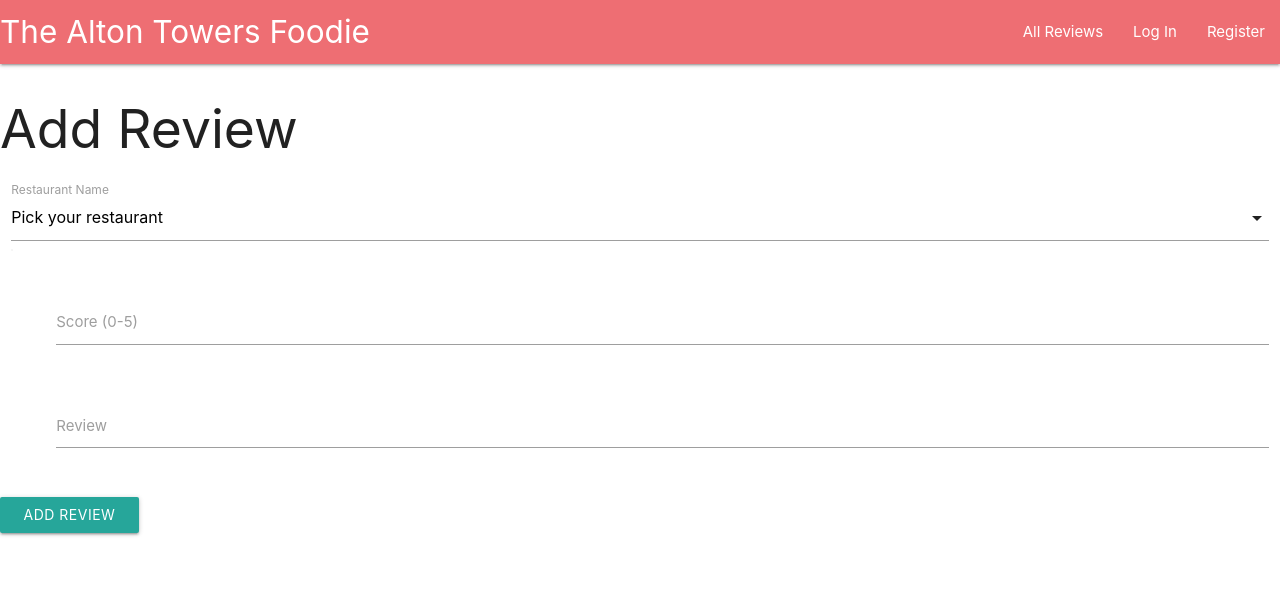
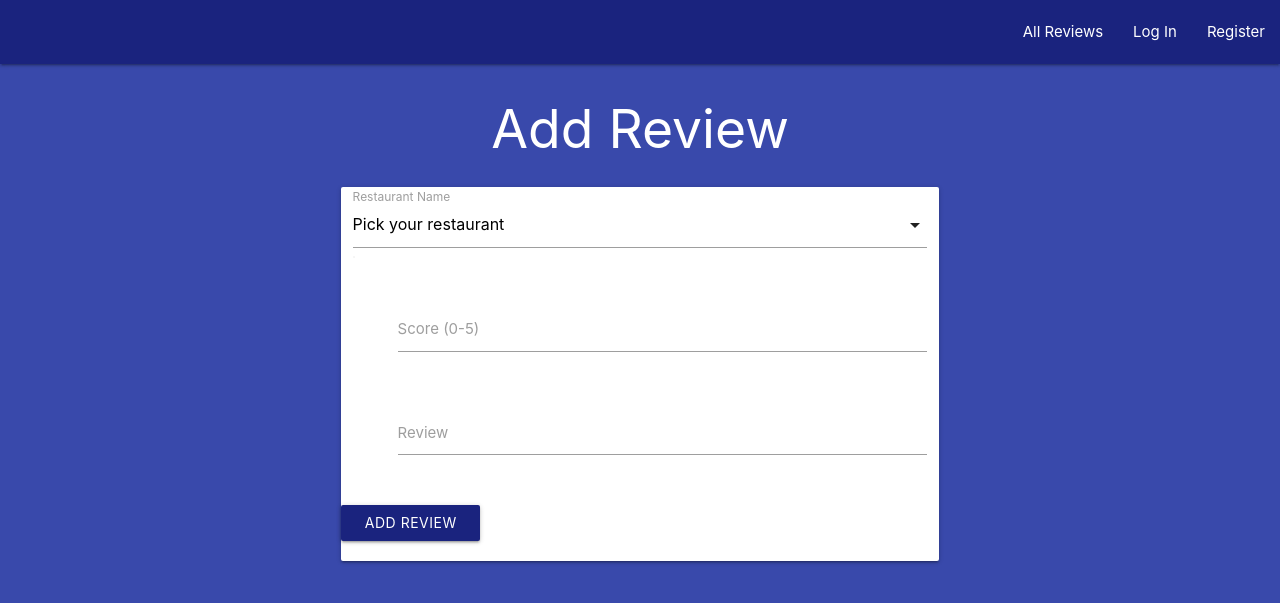
Before and after one commit to emilija-smitaite/review-a-restaurant, a Flask app: page /add_review in a window 1280 px wide. Shown: the top 603 px of the page. Run offline with Flask 2, Linux system fonts and the light colour scheme; data that the repository does not hold is empty; some libraries are stand-ins or nearby versions.

Commit message:
Apply custom Materialize styling

```diff
--- /dev/null
+++ b/static/css/style.css
@@ -0,0 +1,3 @@
+.dropdown-content li>span {
+    color: black;
+}
--- a/templates/add_review.html
+++ b/templates/add_review.html
@@ -1,14 +1,17 @@
 {% extends "base.html" %}
 {% block content %}
 
-    <h2>Add Review</h2>
+
+
+<h2 class="center-align white-text">Add Review</h2>
 
     <div class="row">
-        <form class="col s12" method="POST" action="{{ url_for('add_review') }}">
+
+        <form class="col s12 m8 offset-m2 card-panel white" method="POST" action="{{ url_for('add_review') }}">
             <!--restaurant name dropdown-->
             <div class="row">
-                <div class="input-field col s12">
-                    <select id="restaurant_name" name="restaurant_name" class="validate" required>
+                <div class="input-field col s12 black-text">
+                    <select id="restaurant_name" name="restaurant_name" class="validate black-text" required>
                       <option value="" disabled selected>Pick your restaurant</option>
                         {% for restaurant in restaurants %}
                             <option value="{{ restaurant.restaurant_name }}">{{ restaurant.restaurant_name }}</option>
@@ -36,11 +39,13 @@
             </div>
             <!--submit button-->
             <div class="row">
-                <button class="btn waves-effect waves-light" type="submit">Add Review
+                <button class="btn waves-effect waves-light indigo darken-4 center" type="submit">Add Review
                     <i class="material-icons right"></i>
                 </button>
             </div>
-        </form>
+
+            </form>
+
     </div>
 
 {% endblock %}
--- a/templates/base.html
+++ b/templates/base.html
@@ -12,13 +12,13 @@
     {% endblock %}
     <title>The Alton Towers Foodie</title>
 </head>
-<body>
+<body class="indigo darken-1">
 
     <header>
         <!-- desktop navbar -->
-        <nav>
+        <nav class="indigo darken-4">
             <div class="nav-wrapper">
-              <a href="{{ url_for('all_reviews') }}" class="brand-logo">The Alton Towers Foodie</a>
+              <a href="{{ url_for('all_reviews') }}"  class="brand-logo"></a>
               <a href="#" data-target="mobile-demo" class="sidenav-trigger"><i class="fas fa-bars"></i></a>
               <ul class="right hide-on-med-and-down">
                 {% if session.user %}
@@ -36,7 +36,7 @@
           </nav>
 
           <!-- mobile navbar -->
-          <ul class="sidenav" id="mobile-demo">
+          <ul class="sidenav indigo darken-4" id="mobile-demo">
             {% if session.user %}
                 <li><a href="{{ url_for('all_reviews') }}">All Reviews</a></li>
                 <li><a href="{{ url_for('add_review') }}">Add Review</a></li>
@@ -49,6 +49,7 @@
             {% endif %}
           </ul>
     </header>
+    <div class="container">
     <section>
         <!--flash messages-->
         {% with messages = get_flashed_messages() %}
@@ -61,13 +62,17 @@
             {% endif %}
         {% endwith %}
     </section>
+
+
     {% block content %}
     {% endblock %}
+
 
     <script src="https://code.jquery.com/jquery-3.6.0.min.js" integrity="sha256-/xUj+3OJU5yExlq6GSYGSHk7tPXikynS7ogEvDej/m4=" crossorigin="anonymous"></script>
     <script src="https://cdnjs.cloudflare.com/ajax/libs/materialize/1.0.0/js/materialize.min.js"></script>
     <script src="{{ url_for('static', filename='js/script.js') }}"></script>
     {% block scripts %}
     {% endblock %}
+</div>
 </body>
 </html>
```
Also changed, not shown: templates/all_reviews.html (+4 -4 lines), templates/edit_review.html (+5 -5 lines), templates/login.html (+4 -4 lines), templates/my_reviews.html (+5 -5 lines), templates/register.html (+4 -4 lines).
